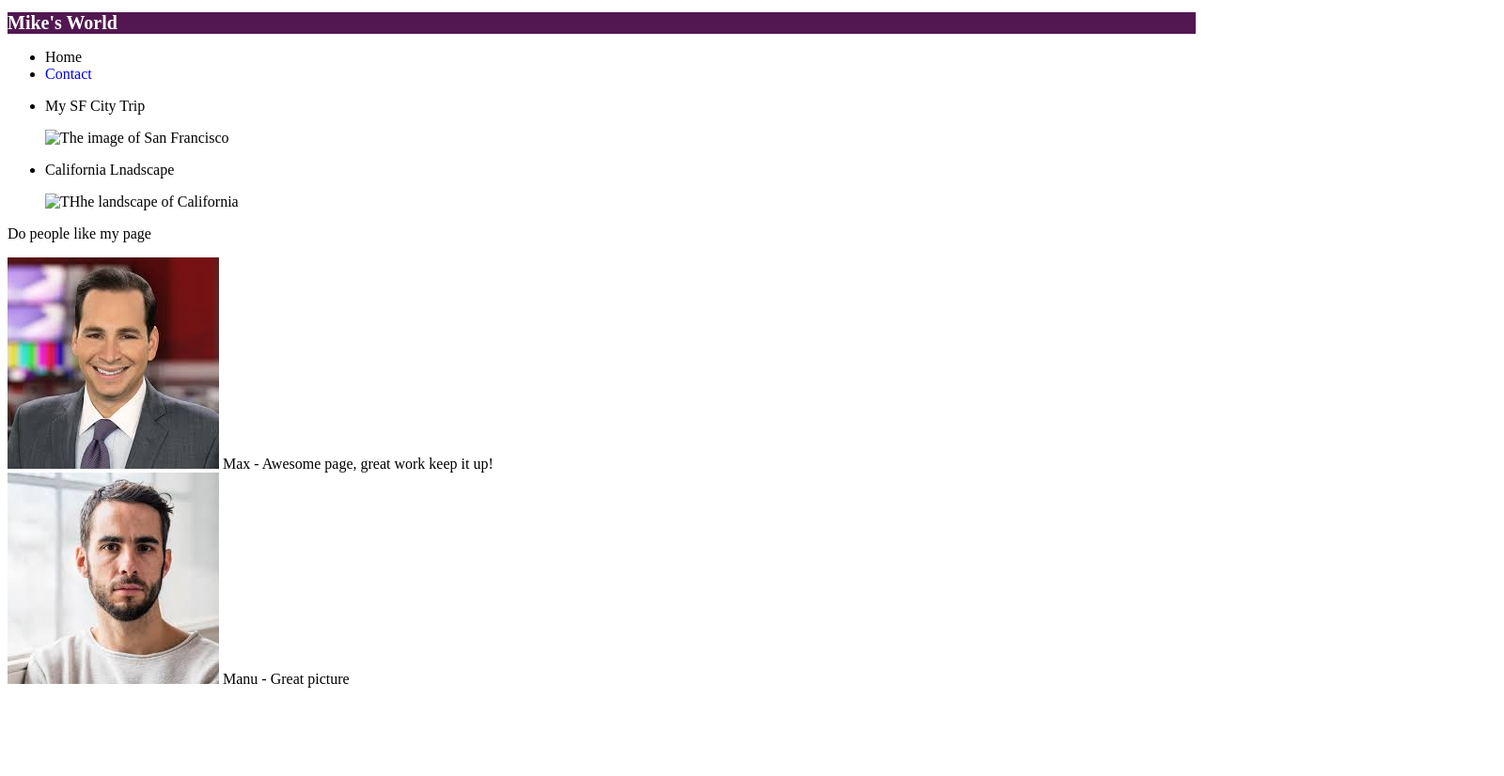
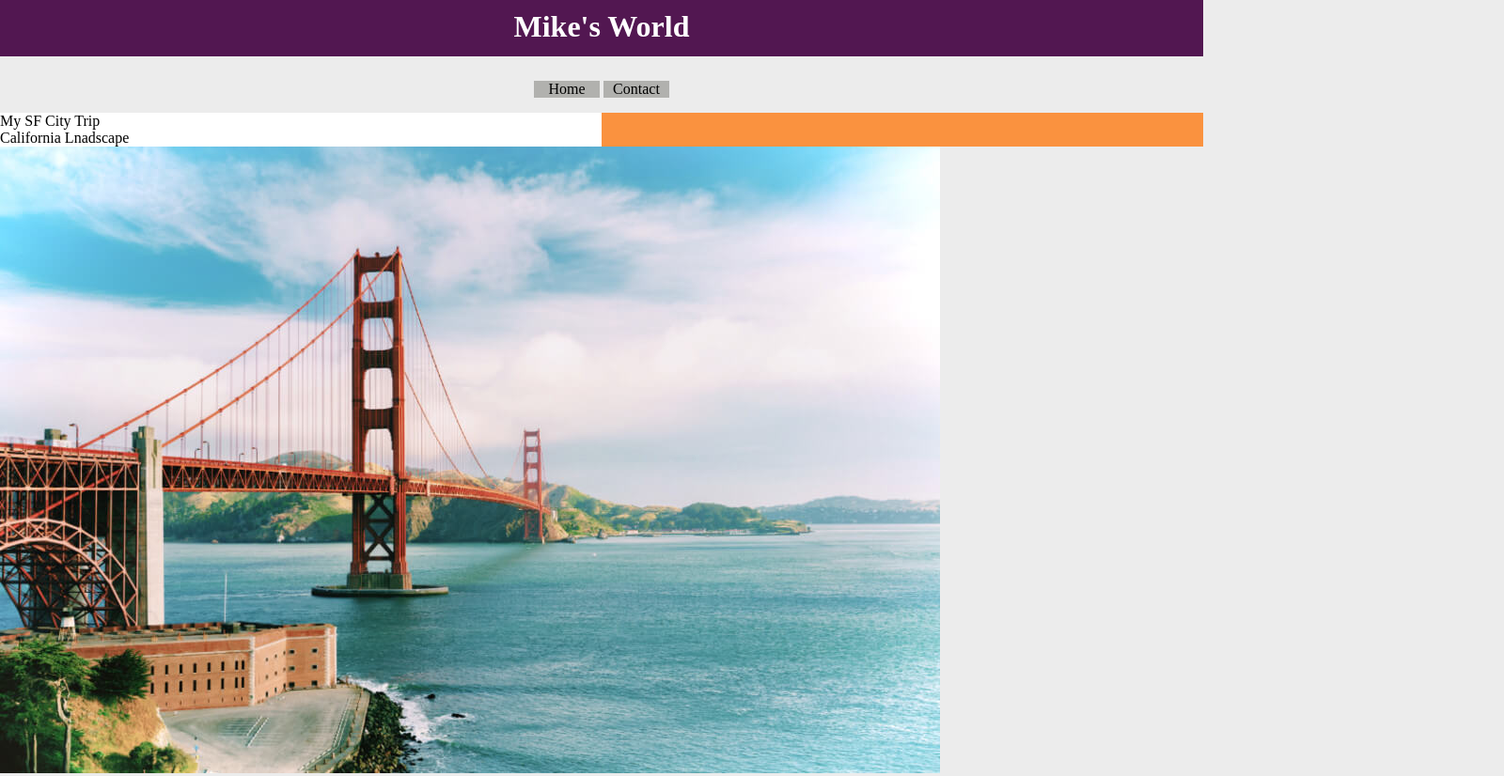
Before and after one commit to alexjev/css, a plain HTML site: page more/index.html in a window 1280 px wide. Shown: the top 826 px of the page at 94% size, 1600 px wide, since content can reach past the window. Before the commit the page ends 800 px from the top, so only its background shows below. Drawn offline with Linux system fonts and the light colour scheme; files whose address does not match are found by name.

Commit message:
added index.html

```diff
--- a/more/index.html
+++ b/more/index.html
@@ -10,36 +10,34 @@
 
 <body>
     <!--<p>I should mot be displayed</p>-->
-    <header>
-        <h1>Mike's World</h1>
+    <header class="fixed-bar">
+        <h1 class="page-title"> Mike's World</h1>
     </header>
     <nav>
-        <ul>
+        <ul class="navigation">
             <li>Home</li>
             <li><a href="contact/index.html">Contact</a></li>
         </ul>
     </nav>
     <main>
-        <ul>
-            <li>
-                <p>My SF City Trip</p>
-                <div><img src="images/San Francisco.jpg" alt="The image of San Francisco"></div>
-            </li>
-            <li>
-                <p>California Lnadscape</p>
-                <div><img src="images/California.jpg" alt="THhe landscape of California"></div>
-            </li>
-        </ul>
-        <p>Do people like my page</p>
+        <div class="california">
+            <p>My SF City Trip</p>
+            <p>California Lnadscape</p>
+        </div>
+        <div class="trip-images">
+            <img src="images/San Francisco.jpg" alt="The image of San Francisco">
+            <img src="images/California.jpg" alt="THhe landscape of California">
+        </div>
+        <p class="feedback">Do people like my page</p>
     </main>
     <footer>
-        <div>
+        <div class="review-clients">
             <img src="images/Max.jpg" alt="Image of Max">
-            <span>Max - Awesome page, great work keep it up!</span>
+            <p>Max - Awesome page, great work keep it up!</p>
         </div>
-        <div>
+        <div class="review-clients">
             <img src="images/Manu.jpg" alt="Image of Manu">
-            <span>Manu - Great picture</span>
+            <p>Manu - Great picture</p>
         </div>
     </footer>
 </body>
--- a/more/style.css
+++ b/more/style.css
@@ -1,12 +1,65 @@
-header {
-  background-color: #521751;
+html {
+  background-color: rgb(236, 236, 236);
 }
 
-h1 {
-  font-size: 20px;
-  color: white;
+body {
+  margin: 0;
 }
 
 a {
   text-decoration: none;
+  color: black;
+  background-color: red;
 }
+
+.fixed-bar {
+  height: 70px;
+}
+
+.page-title {
+  position: fixed;
+  top: 0;
+  width: 100%;
+  height: 40px;
+  background-color: #521751;
+  color: white;
+  padding: 10px 0;
+  margin: 0;
+  text-align: center;
+}
+
+.navigation {
+  text-align: center;
+  padding: 0;
+}
+
+.navigation li,
+.navigation a {
+  display: inline-block;
+  width: 70px;
+  background-color: rgb(177, 177, 174);
+}
+
+.california {
+  background-color: #fa923f;
+  padding: 0;
+}
+
+.california p {
+  background-color: white;
+  margin: 0;
+  display: inline-block;
+  width: 50%;
+}
+
+.feedback {
+  background-color: #521751;
+  color: white;
+  text-align: center;
+}
+
+.review-clients p,
+.review-clients img {
+  display: inline;
+  vertical-align: middle;
+}
```
Also changed, not shown: more/contact/index.html (added, +23 -0 lines), more/images/California.jpg (added), more/images/Manu.jpg (added), more/images/Max.jpg (added), more/images/San Francisco.jpg (added).
